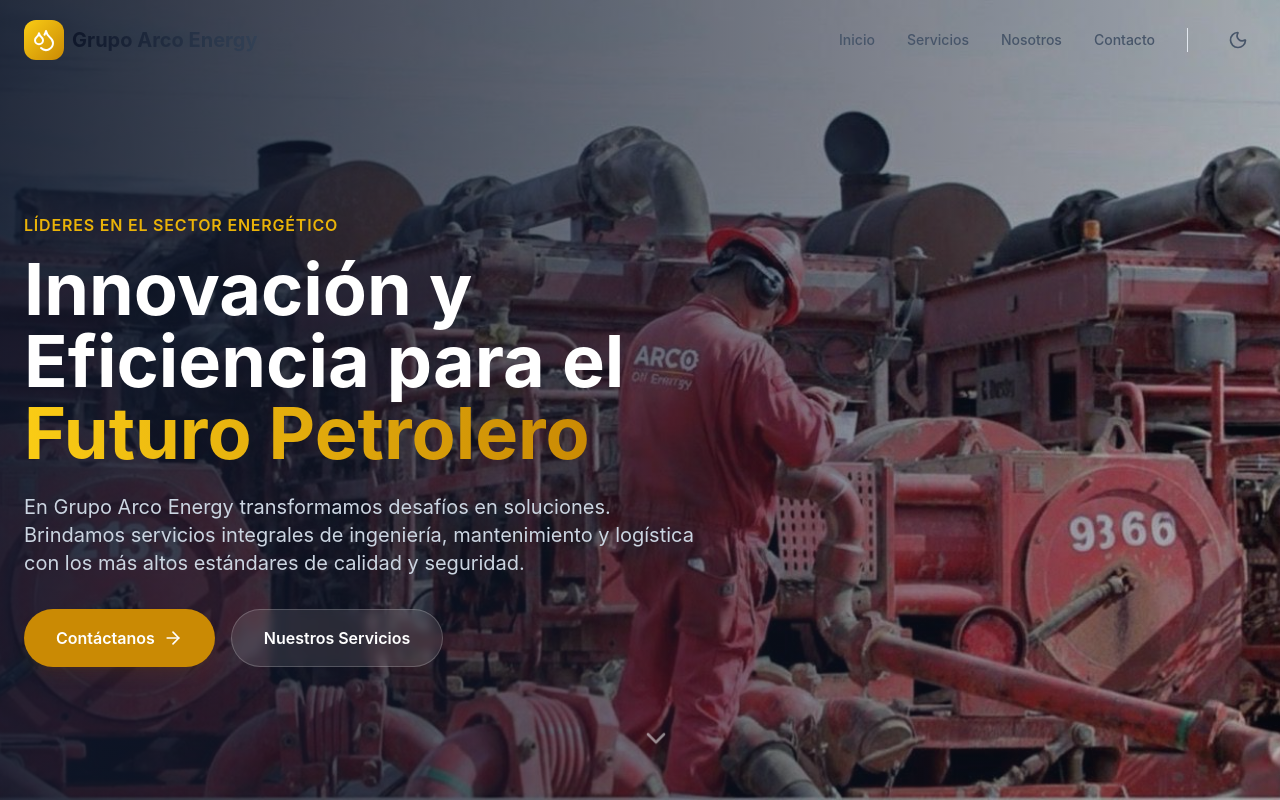
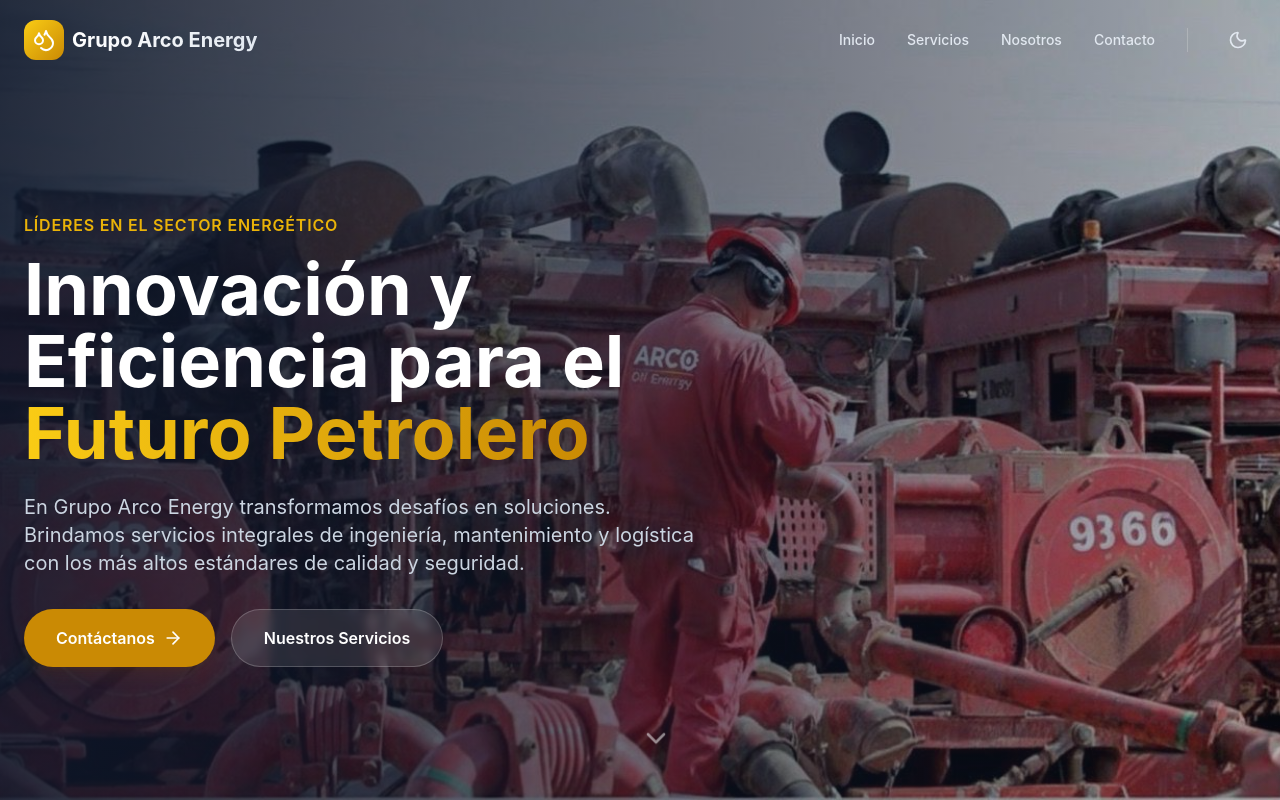
Before and after one commit to oalonsodev/grupo-arco, a React (Vite) app: page / in a window 1280 px wide. Shown: the top 800 px of the page. Built offline with nearby package versions, Linux system fonts and the light colour scheme.

Commit message:
feat: Implement conditional styling for Navbar elements based on scroll state.

```diff
--- a/src/components/layout/Navbar.tsx
+++ b/src/components/layout/Navbar.tsx
@@ -52,7 +52,12 @@
 					<div className="bg-gradient-to-br from-primary-400 to-primary-600 p-2 rounded-xl group-hover:scale-105 transition-transform">
 						<Droplets className="w-6 h-6 text-white" />
 					</div>
-					<span className="text-xl font-bold bg-clip-text text-transparent bg-gradient-to-r from-slate-900 to-slate-700 dark:from-white dark:to-slate-300">
+					<span className={cn(
+						"text-xl font-bold bg-clip-text text-transparent bg-gradient-to-r transition-colors",
+						isScrolled
+							? "from-slate-900 to-slate-700 dark:from-white dark:to-slate-300"
+							: "from-white to-slate-200"
+					)}>
 						Grupo Arco Energy
 					</span>
 				</a>
@@ -64,17 +69,30 @@
 							key={link.name}
 							href={link.href}
 							onClick={(e) => scrollToSection(e, link.href)}
-							className="text-sm font-medium text-slate-600 dark:text-slate-300 hover:text-primary-600 dark:hover:text-primary-400 transition-colors"
+							className={cn(
+								"text-sm font-medium transition-colors",
+								isScrolled
+									? "text-slate-600 dark:text-slate-300 hover:text-primary-600 dark:hover:text-primary-400"
+									: "text-slate-200 hover:text-white"
+							)}
 						>
 							{link.name}
 						</a>
 					))}
 
-					<div className="w-px h-6 bg-slate-200 dark:bg-slate-700" />
+					<div className={cn(
+						"w-px h-6 transition-colors",
+						isScrolled ? "bg-slate-200 dark:bg-slate-700" : "bg-white/20"
+					)} />
 
 					<button
 						onClick={toggleTheme}
-						className="p-2 rounded-full hover:bg-slate-100 dark:hover:bg-slate-800 transition-colors text-slate-600 dark:text-slate-300"
+						className={cn(
+							"p-2 rounded-full transition-colors",
+							isScrolled
+								? "hover:bg-slate-100 dark:hover:bg-slate-800 text-slate-600 dark:text-slate-300"
+								: "hover:bg-white/10 text-slate-200 hover:text-white"
+						)}
 						aria-label="Toggle theme"
 					>
 						{theme === 'dark' ? <Sun size={20} /> : <Moon size={20} />}
@@ -85,13 +103,21 @@
 				<div className="flex md:hidden items-center gap-4">
 					<button
 						onClick={toggleTheme}
-						className="p-2 rounded-full hover:bg-slate-100 dark:hover:bg-slate-800 transition-colors text-slate-600 dark:text-slate-300"
+						className={cn(
+							"p-2 rounded-full transition-colors",
+							isScrolled
+								? "hover:bg-slate-100 dark:hover:bg-slate-800 text-slate-600 dark:text-slate-300"
+								: "hover:bg-white/10 text-slate-200 hover:text-white"
+						)}
 					>
 						{theme === 'dark' ? <Sun size={20} /> : <Moon size={20} />}
 					</button>
 					<button
 						onClick={() => setIsMobileMenuOpen(!isMobileMenuOpen)}
-						className="p-2 text-slate-600 dark:text-slate-300"
+						className={cn(
+							"p-2 transition-colors",
+							isScrolled ? "text-slate-600 dark:text-slate-300" : "text-white"
+						)}
 					>
 						{isMobileMenuOpen ? <X size={24} /> : <Menu size={24} />}
 					</button>
```
